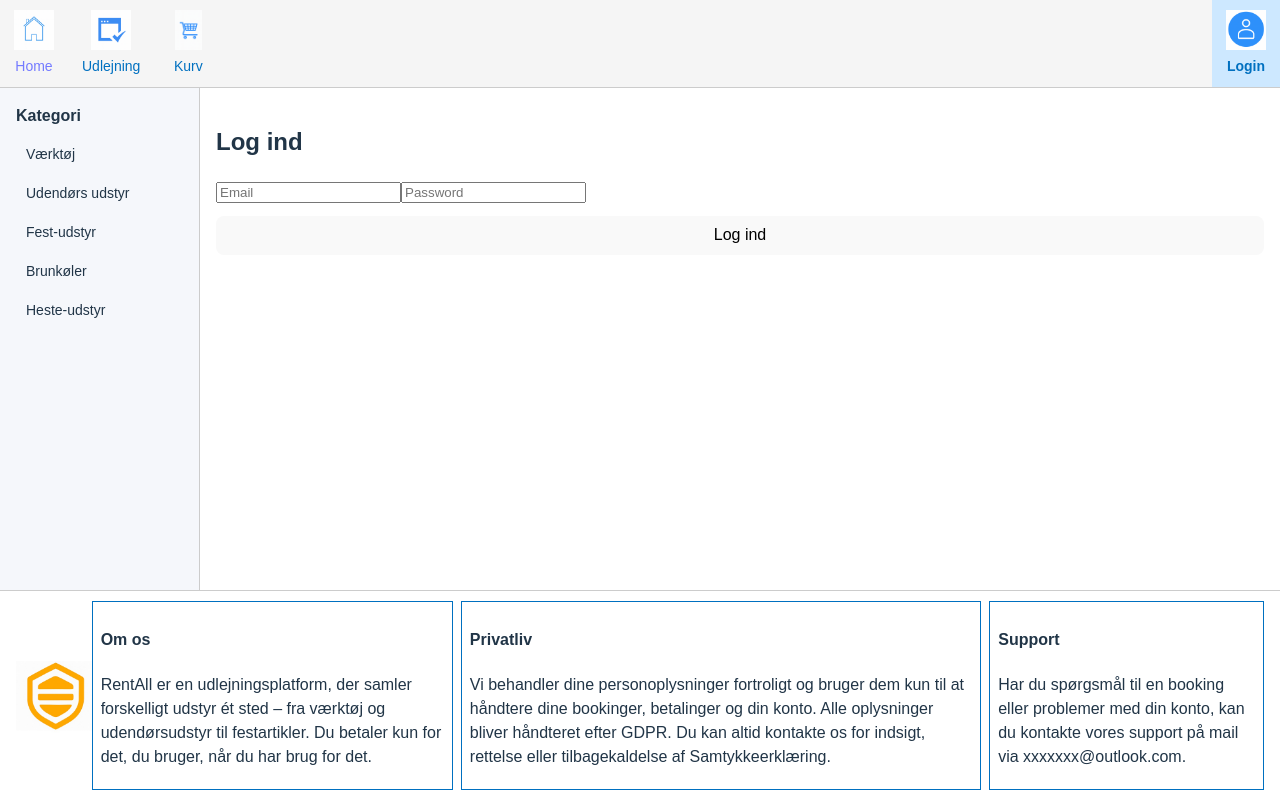
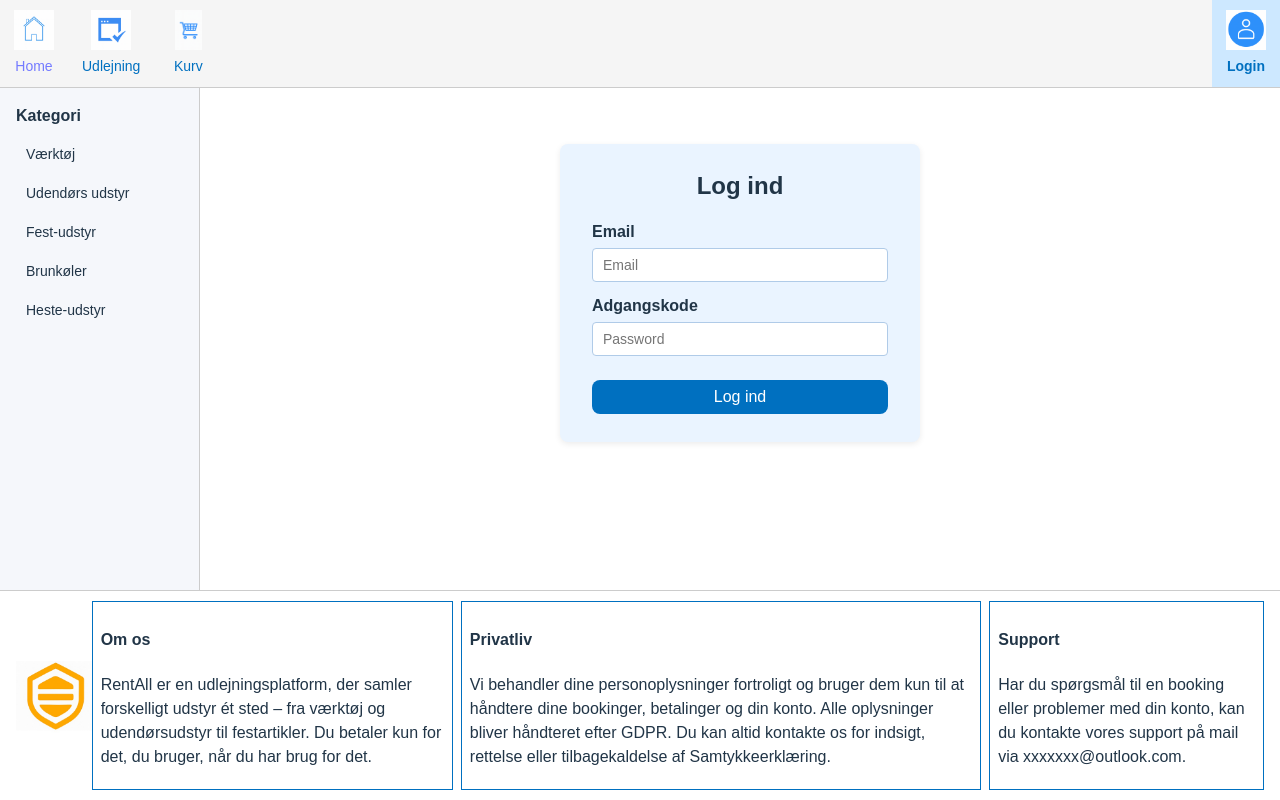
Before and after one commit to Tozic2502/RentUniversal, a React (Vite) app in the folder rentuniversal-client/: page /login in a window 1280 px wide. Built offline with nearby package versions, Linux system fonts and the light colour scheme.

Commit message:
ændret Login Logo og Logout

```diff
--- a/rentuniversal-client/src/App.css
+++ b/rentuniversal-client/src/App.css
@@ -33,9 +33,16 @@ body {
 .header-right {
     display: flex;
     align-items: center;
-    gap: 12px;
+    gap: 8px;
 }
-
+.header-logout{
+    padding: 6px 12px;
+    border: none;
+    border-radius: 4pc;
+    background: #d43f2f;
+    color: #fff;
+    cursor: pointer;
+}
 /* Nav-knapper (ikon + tekst) */
 .nav-button {
     flex: 1;
--- a/rentuniversal-client/src/Pages/Header.jsx
+++ b/rentuniversal-client/src/Pages/Header.jsx
@@ -1,12 +1,10 @@
 // src/Pages/Header.jsx
-import {Link, NavLink, useNavigate} from "react-router-dom";
+import { Link, NavLink, useNavigate } from "react-router-dom";
 import { useUser } from "../Context/UserContext.jsx";
 import HomeImg from "../assets/Home.jpg";
 import UdlejningImg from "../assets/Udlejning.jpg";
 import IndkobsvognImg from "../assets/Indkobsvogn.jpg";
 import LoginImg from "../assets/Login.jpg";
-
-
 
 function Header() {
     const { user, logout } = useUser();
@@ -18,16 +16,17 @@ function Header() {
                 <NavIcon to="/" label="Home" icon={HomeImg} />
                 <NavIcon to="/udlejning" label="Udlejning" icon={UdlejningImg} />
                 <NavIcon to="/kurv" label="Kurv" icon={IndkobsvognImg} />
-
             </div>
 
             <div className="header-right">
                 {user ? (
                     <>
-                        {/* Klik på navnet -> /profile */}
-                       <Link to="/profile" className="header-user">
-                            {user.name || user.email}
-                        </Link>
+                        {/* Samme ikon som Login, men label = brugernavn */}
+                        <NavIcon
+                            to="/profile"
+                            label={user.name || user.email}
+                            icon={LoginImg}
+                        />
 
                         <button
                             className="header-logout"
--- a/rentuniversal-client/src/Pages/Login.jsx
+++ b/rentuniversal-client/src/Pages/Login.jsx
@@ -4,7 +4,7 @@ import { useUser } from "../context/UserContext";
 
 
 export default function Login() {
-    const { user, login } = useUser();
+    const {user, login} = useUser();
     const navigate = useNavigate();
 
     const [email, setEmail] = useState("");
@@ -24,8 +24,8 @@ export default function Login() {
 
         const response = await fetch("http://localhost:8080/api/users/authenticate", {
             method: "POST",
-            headers: { "Content-Type": "application/json" },
-            body: JSON.stringify({ email, password }),
+            headers: {"Content-Type": "application/json"},
+            body: JSON.stringify({email, password}),
         });
 
         if (!response.ok) {
@@ -39,13 +39,17 @@ export default function Login() {
     }
 
     return (
-        <div className="login-page">
-            <div className="login-box">
-                <h2>Log ind</h2>
+        <section className="login-section">
+            <div className="login-card">
+                <h2 className="login-title">Log ind</h2>
 
-                {errorMessage && <p className="login-error">{errorMessage}</p>}
+                {errorMessage && (
+                    <p className="login-error">{errorMessage}</p>
+                )}
 
-                <form onSubmit={handleLogin}>
+                <form className="login-form" onSubmit={handleLogin}>
+                    <div className="login-field">
+                        <label>Email</label>
                         <input
                             type="email"
                             placeholder="Email"
@@ -53,6 +57,10 @@ export default function Login() {
                             onChange={(e) => setEmail(e.target.value)}
                             required
                         />
+                    </div>
+
+                    <div className="login-field">
+                        <label>Adgangskode</label>
                         <input
                             type="password"
                             placeholder="Password"
@@ -60,10 +68,13 @@ export default function Login() {
                             onChange={(e) => setPassword(e.target.value)}
                             required
                         />
+                    </div>
 
-                    <button type="submit" className="login-btn">Log ind</button>
+                    <button type="submit" className="primary-btn login-btn">
+                        Log ind
+                    </button>
                 </form>
             </div>
-        </div>
+        </section>
     );
 }
```
Lines whose indentation alone changed are shown as unchanged.
